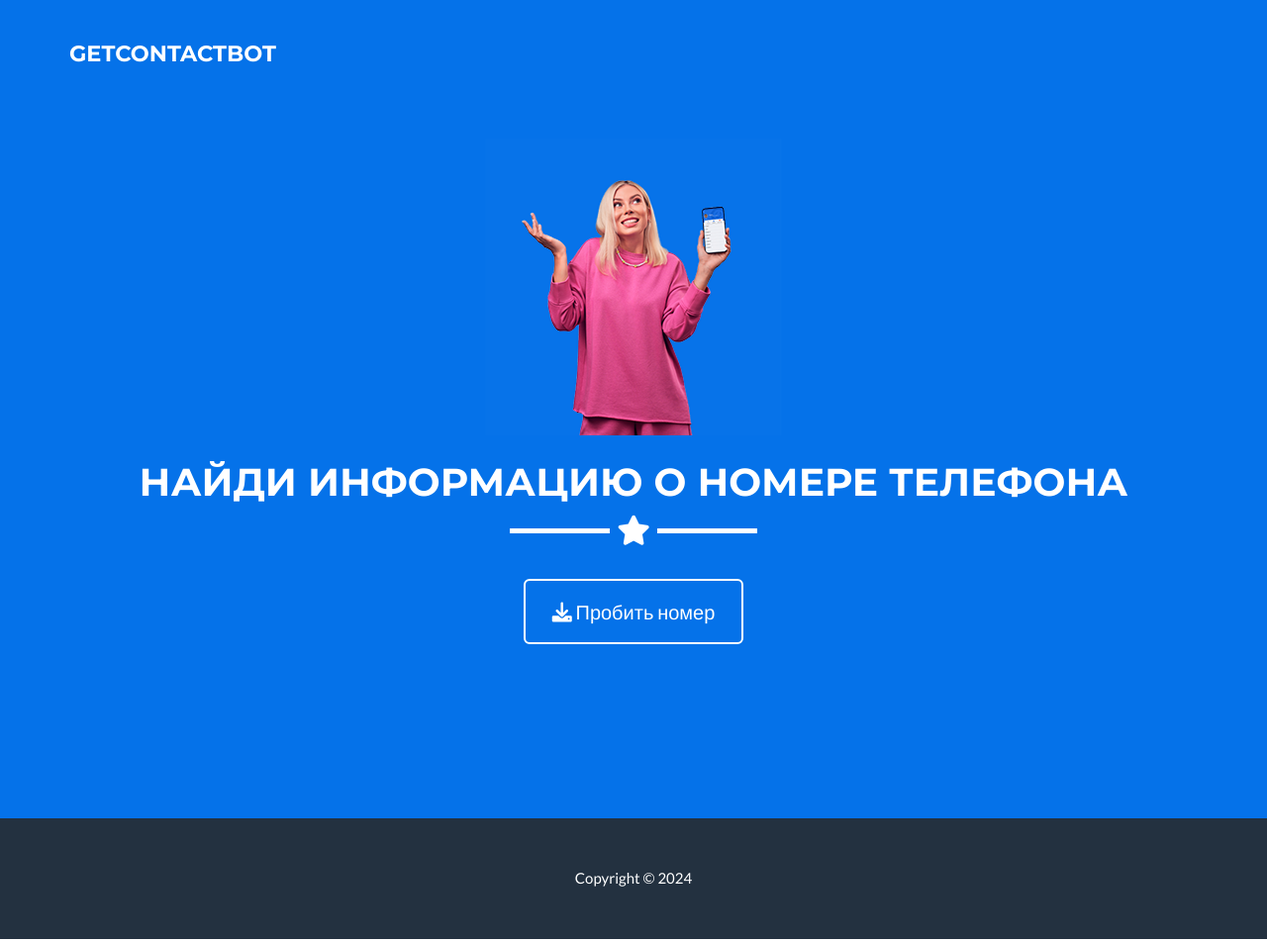
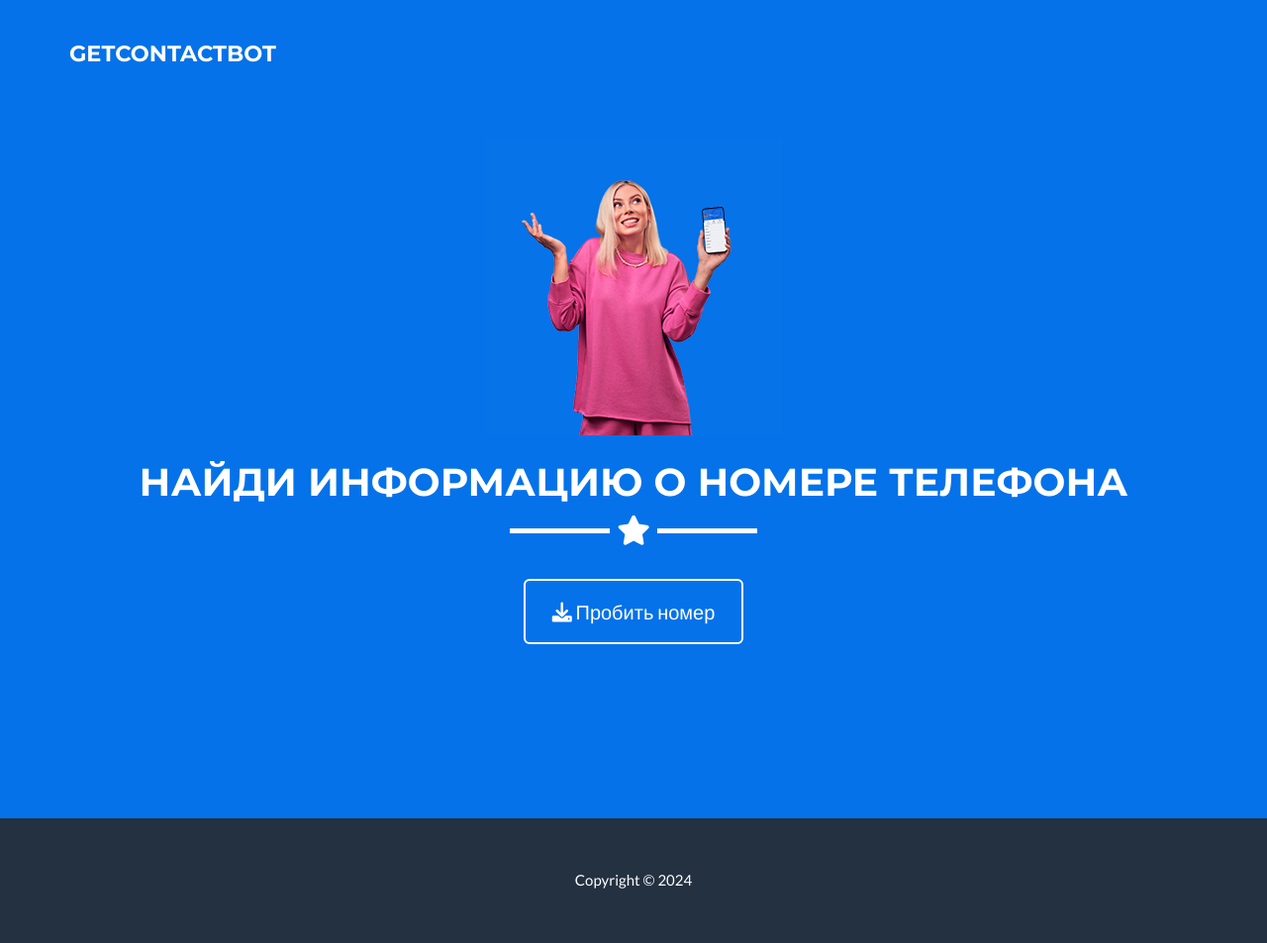
Before and after one commit to getcontactbot/getcontactbot.github.io, a Jekyll site: the page built from index.html, in a window 1280 px wide and 953 px high. Shown: the whole window at 99% size. Built offline with Jekyll 4.4.1, drawn with Linux system fonts in a browser that asks for light colours.

Commit message:
Update main.css

```diff
--- a/_includes/css/main.css
+++ b/_includes/css/main.css
@@ -371,7 +371,7 @@ footer .footer-col {
 }
 
 footer .footer-below {
-    padding: 50px 0;
+    padding: 52px 0;
     background-color: #{{ site.color.secondary-dark }};
 }
 
```
